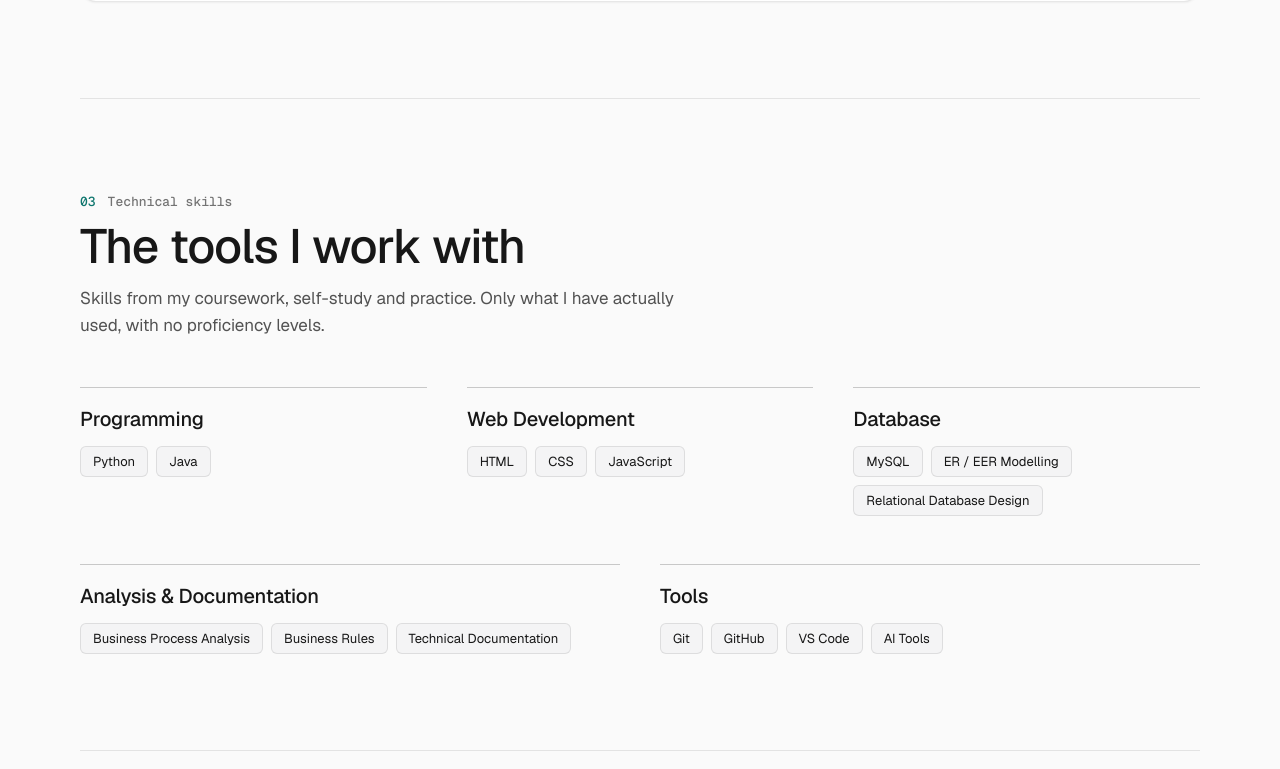
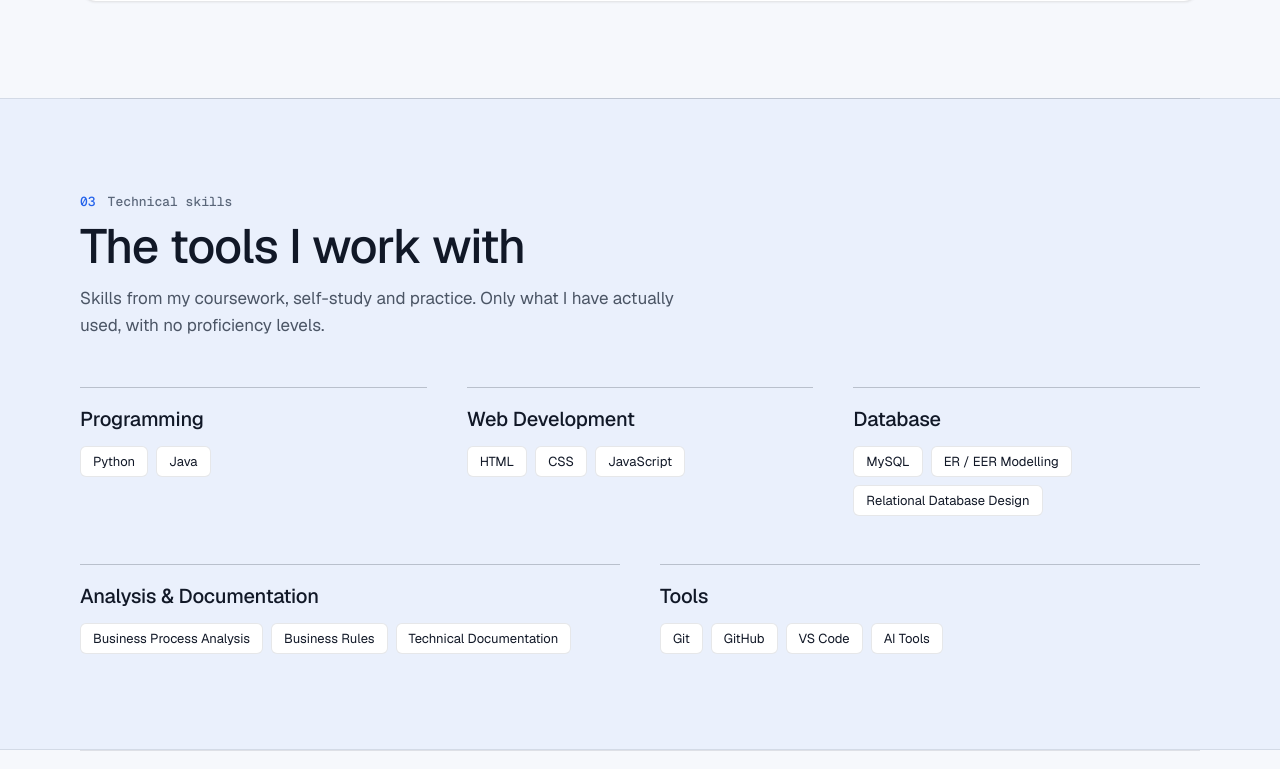
Before and after one commit to rawinan-txt/Rawinan-portfolio2, a plain HTML site: page index.html in a window 1280 px wide. Shown: the part 2028-2797 px from the top of the page. Drawn offline with nearby package versions, Linux system fonts and the light colour scheme.

Commit message:
Add files via upload

```diff
--- a/css/styles.css
+++ b/css/styles.css
@@ -1,6 +1,6 @@
 /* Rawinan Bunsai portfolio
    Direction: precise, calm, a little warm. The world is the QA/BA desk: records, checklists, tables.
-   Quiet graphite surfaces, one teal accent, Geist for text and Geist Mono for record-style details.
+   Ink-blue surfaces, one fresh cobalt accent, alternating tinted bands, Geist for text and Geist Mono for record-style details.
    Signature: key/value record rows and numbered section labels. */
 
 :root{box-sizing:border-box;padding-top:env(safe-area-inset-top,0px);padding-bottom:env(safe-area-inset-bottom,0px)}
@@ -12,10 +12,11 @@ img{max-width:100%}
   --font-body:"Geist","Noto Sans Thai",system-ui,-apple-system,"Segoe UI",sans-serif;
   --font-mono:"Geist Mono",ui-monospace,Menlo,Consolas,monospace;
 
-  --bg:#fafafa;--surface:#ffffff;--raised:#f4f4f5;
-  --ink:#171717;--ink-2:#525252;--muted:#737373;
-  --line:rgba(23,23,23,.10);--line-2:rgba(23,23,23,.22);
-  --accent:#0f766e;--accent-ink:#ffffff;--accent-hover:#115e59;
+  --bg:#f6f8fc;--surface:#ffffff;--raised:#eceff6;--band:#eaf0fc;
+  --ink:#111827;--ink-2:#4b5565;--muted:#5b677a;
+  --line:rgba(17,24,39,.10);--line-2:rgba(17,24,39,.22);
+  --accent:#2563eb;--accent-ink:#ffffff;--accent-hover:#1d4ed8;
+  --slab:#1e3a8a;--slab-ink:#f3f6ff;
   --ok:#16a34a;
   --shadow:0 1px 2px rgba(0,0,0,.05);
   --float:0 8px 24px rgba(0,0,0,.10);
@@ -25,10 +26,11 @@ img{max-width:100%}
 }
 @media (prefers-color-scheme:dark){
   :root:not([data-theme="light"]){
-    --bg:#141415;--surface:#19191b;--raised:#232325;
-    --ink:#ededed;--ink-2:#a1a1a6;--muted:#85858b;
-    --line:rgba(237,237,237,.09);--line-2:rgba(237,237,237,.20);
-    --accent:#2dd4bf;--accent-ink:#04201c;--accent-hover:#5eead4;
+    --bg:#0b0d14;--surface:#11141c;--raised:#1a1e28;--band:#101830;
+    --ink:#eef0f5;--ink-2:#a3a9b8;--muted:#7a8296;
+    --line:rgba(238,240,245,.09);--line-2:rgba(238,240,245,.20);
+    --accent:#6b97ff;--accent-ink:#06122e;--accent-hover:#93b3ff;
+    --slab:#1a2f78;--slab-ink:#f3f6ff;
     --ok:#4cc38a;
     --shadow:none;
     --float:0 8px 24px rgba(0,0,0,.5);
@@ -37,10 +39,11 @@ img{max-width:100%}
   }
 }
 :root[data-theme="dark"]{
-  --bg:#141415;--surface:#19191b;--raised:#232325;
-  --ink:#ededed;--ink-2:#a1a1a6;--muted:#85858b;
-  --line:rgba(237,237,237,.09);--line-2:rgba(237,237,237,.20);
-  --accent:#2dd4bf;--accent-ink:#04201c;--accent-hover:#5eead4;
+  --bg:#0b0d14;--surface:#11141c;--raised:#1a1e28;--band:#101830;
+  --ink:#eef0f5;--ink-2:#a3a9b8;--muted:#7a8296;
+  --line:rgba(238,240,245,.09);--line-2:rgba(238,240,245,.20);
+  --accent:#6b97ff;--accent-ink:#06122e;--accent-hover:#93b3ff;
+  --slab:#1a2f78;--slab-ink:#f3f6ff;
   --ok:#4cc38a;
   --shadow:none;
   --float:0 8px 24px rgba(0,0,0,.5);
@@ -135,7 +138,8 @@ section{counter-increment:sec}
 @media (max-width:480px){.rec .row{grid-template-columns:minmax(0,1fr);gap:4px}}
 
 /* sections */
-section{padding-block:clamp(64px,8vw,96px);border-top:1px solid var(--line)}
+section{position:relative;padding-block:clamp(64px,8vw,96px);border-top:1px solid var(--line)}
+#skills::before,#education::before{content:"";position:absolute;top:-1px;bottom:0;left:50%;width:100vw;margin-left:-50vw;background:var(--band);border-block:1px solid var(--line);z-index:-1}
 .sec-head{display:grid;gap:12px;margin-bottom:clamp(32px,5vw,48px);max-width:720px}
 .sec-head h2{font-size:clamp(32px,4vw,48px);letter-spacing:-.02em}
 .sec-head p{margin:0;color:var(--ink-2);font-size:17px;max-width:56ch}
@@ -173,7 +177,7 @@ section{padding-block:clamp(64px,8vw,96px);border-top:1px solid var(--line)}
 .skill{grid-column:span 2;border-top:1px solid var(--line-2);padding-top:20px;min-width:0}
 .skill:nth-child(n+4){grid-column:span 3}
 .skill h3{font-size:20px;letter-spacing:-.01em;margin-bottom:16px}
-.skill .tag{transition:border-color .15s var(--ease)}
+.skill .tag{background:var(--surface);transition:border-color .15s var(--ease)}
 .skill .tag:hover{border-color:var(--line-2)}
 @media (max-width:900px){.skills{grid-template-columns:repeat(2,minmax(0,1fr))}.skill,.skill:nth-child(n+4){grid-column:span 1}.skill:last-child{grid-column:1/-1}}
 @media (max-width:600px){.skills{grid-template-columns:minmax(0,1fr)}.skill:last-child{grid-column:auto}}
@@ -209,7 +213,7 @@ section{padding-block:clamp(64px,8vw,96px);border-top:1px solid var(--line)}
 .t-when{grid-area:when;text-align:right;font:400 13px/1.6 var(--font-mono);color:var(--muted);padding-top:4px}
 .t-mid{grid-area:mid;position:relative}
 .t-mid::before{content:"";position:absolute;left:50%;top:16px;bottom:-40px;width:1px;transform:translateX(-50%);background:var(--line-2)}
-.t-mid::after{content:"";position:absolute;left:0;top:8px;width:12px;height:12px;border-radius:50%;background:var(--bg);box-shadow:inset 0 0 0 1.5px var(--line-2)}
+.t-mid::after{content:"";position:absolute;left:0;top:8px;width:12px;height:12px;border-radius:50%;background:var(--band);box-shadow:inset 0 0 0 1.5px var(--line-2)}
 .timeline li:last-child .t-mid::before{display:none}
 .timeline li.now .t-mid::after{background:var(--accent);box-shadow:none}
 .timeline li.now .t-when{color:var(--ink)}
@@ -225,17 +229,17 @@ section{padding-block:clamp(64px,8vw,96px);border-top:1px solid var(--line)}
 
 /* contact: one solid slab, inverted from the page */
 #contact{padding-block:clamp(64px,8vw,96px) 16px}
-.band{background:var(--ink);color:var(--bg);border-radius:16px;padding:clamp(28px,5vw,56px)}
-.band .eyebrow{color:color-mix(in srgb,var(--bg) 65%,transparent)}
-.band .eyebrow::before{color:var(--bg)}
-.band h2{font-size:clamp(32px,4.4vw,52px);letter-spacing:-.02em;max-width:16ch;margin:24px 0 16px;color:var(--bg)}
-.band p{margin:0 0 16px;max-width:46ch;font-size:18px;color:color-mix(in srgb,var(--bg) 78%,transparent)}
-.band p.avail{margin:0 0 32px;font:500 14px/1.5 var(--font-mono);color:var(--bg);text-wrap:balance}
+.band{background:var(--slab);color:var(--slab-ink);border-radius:16px;padding:clamp(28px,5vw,56px)}
+.band .eyebrow{color:color-mix(in srgb,var(--slab-ink) 70%,transparent)}
+.band .eyebrow::before{color:var(--slab-ink)}
+.band h2{font-size:clamp(32px,4.4vw,52px);letter-spacing:-.02em;max-width:16ch;margin:24px 0 16px;color:var(--slab-ink)}
+.band p{margin:0 0 16px;max-width:46ch;font-size:18px;color:color-mix(in srgb,var(--slab-ink) 82%,transparent)}
+.band p.avail{margin:0 0 32px;font:500 14px/1.5 var(--font-mono);color:var(--slab-ink);text-wrap:balance}
 .band-links{display:flex;flex-wrap:wrap;gap:12px;align-items:center}
 .mail-row{display:flex;flex-wrap:wrap;gap:12px;align-items:center;width:100%}
-.cbtn{display:inline-flex;align-items:center;gap:12px;min-height:44px;padding:10px 20px;background:color-mix(in srgb,var(--bg) 12%,transparent);color:var(--bg);font:500 15px/1.3 var(--font-body);text-decoration:none;border:1px solid color-mix(in srgb,var(--bg) 22%,transparent);border-radius:10px;transition:background-color .15s var(--ease);cursor:pointer;overflow-wrap:anywhere;min-width:0;text-align:left}
-.cbtn:hover{background:color-mix(in srgb,var(--bg) 20%,transparent)}
-.cbtn:focus-visible{outline:2px solid var(--bg);outline-offset:3px}
+.cbtn{display:inline-flex;align-items:center;gap:12px;min-height:44px;padding:10px 20px;background:color-mix(in srgb,var(--slab-ink) 12%,transparent);color:var(--slab-ink);font:500 15px/1.3 var(--font-body);text-decoration:none;border:1px solid color-mix(in srgb,var(--slab-ink) 24%,transparent);border-radius:10px;transition:background-color .15s var(--ease);cursor:pointer;overflow-wrap:anywhere;min-width:0;text-align:left}
+.cbtn:hover{background:color-mix(in srgb,var(--slab-ink) 20%,transparent)}
+.cbtn:focus-visible{outline:2px solid var(--slab-ink);outline-offset:3px}
 .cbtn svg{width:18px;height:18px;flex:none;stroke:currentColor;fill:none;stroke-width:1.5;stroke-linecap:round;stroke-linejoin:round}
 .cbtn .go{width:14px;height:14px;opacity:.7}
 .cbtn.copy{background:transparent}
```
Also changed, not shown: 1 other file.
